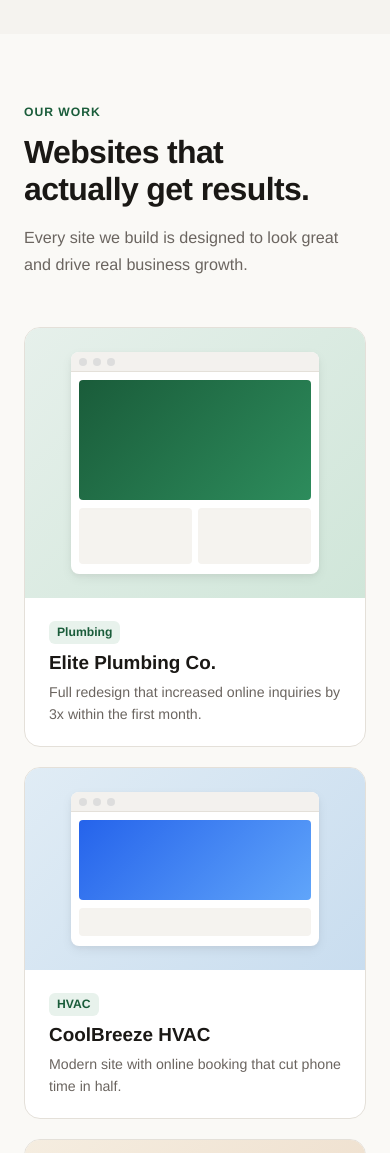
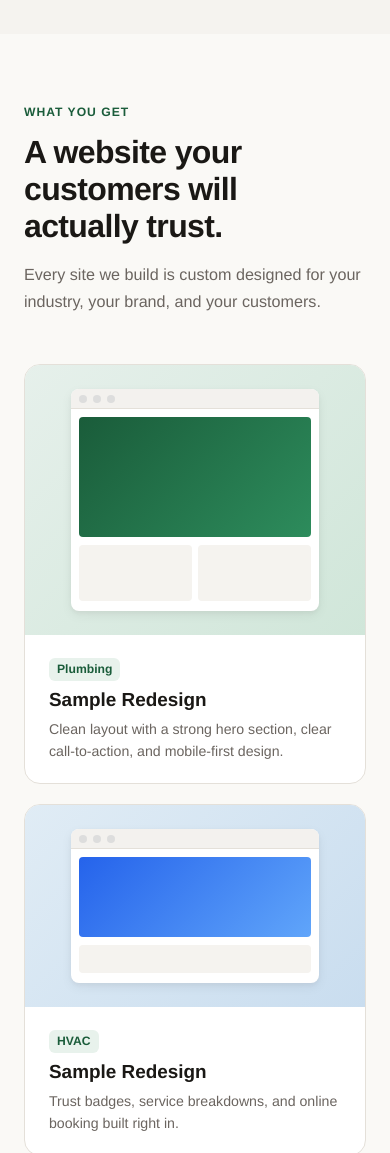
Before and after one commit to abaloga/pagecraft-landing, a plain HTML site: page index.html in a window 390 px wide. Shown: the part 3800-4953 px from the top of the page. Drawn offline with Linux system fonts and the light colour scheme; a web font is replaced by a local one.

Commit message:
Replace fake portfolio with preview section - no clients yet

```diff
--- a/index.html
+++ b/index.html
@@ -55,7 +55,7 @@
         <ul role="list">
           <li><a href="#services">Services</a></li>
           <li><a href="#how-it-works">Process</a></li>
-          <li><a href="#portfolio">Work</a></li>
+          <li><a href="#preview">Preview</a></li>
           <li><a href="#pricing">Pricing</a></li>
         </ul>
       </nav>
@@ -75,7 +75,7 @@
       <ul role="list">
         <li><a href="#services">Services</a></li>
         <li><a href="#how-it-works">Process</a></li>
-        <li><a href="#portfolio">Work</a></li>
+        <li><a href="#preview">Preview</a></li>
         <li><a href="#pricing">Pricing</a></li>
         <li><a href="#contact" class="btn btn--primary" style="margin-top: var(--space-4); display: inline-block;">Free Mockup</a></li>
       </ul>
@@ -205,13 +205,13 @@
       </div>
     </section>
 
-    <!-- Portfolio Preview -->
-    <section class="portfolio" id="portfolio">
+    <!-- Preview -->
+    <section class="portfolio" id="preview">
       <div class="portfolio__inner">
         <div class="portfolio__header">
-          <span class="section-label">Our Work</span>
-          <h2>Websites that actually get results.</h2>
-          <p>Every site we build is designed to look great and drive real business growth.</p>
+          <span class="section-label">What You Get</span>
+          <h2>A website your customers will actually trust.</h2>
+          <p>Every site we build is custom designed for your industry, your brand, and your customers.</p>
         </div>
         <div class="portfolio__grid">
           <div class="portfolio__item portfolio__item--large">
@@ -226,8 +226,8 @@
             </div>
             <div class="portfolio__info">
               <span class="portfolio__tag">Plumbing</span>
-              <h3>Elite Plumbing Co.</h3>
-              <p>Full redesign that increased online inquiries by 3x within the first month.</p>
+              <h3>Sample Redesign</h3>
+              <p>Clean layout with a strong hero section, clear call-to-action, and mobile-first design.</p>
             </div>
           </div>
           <div class="portfolio__item">
@@ -240,8 +240,8 @@
             </div>
             <div class="portfolio__info">
               <span class="portfolio__tag">HVAC</span>
-              <h3>CoolBreeze HVAC</h3>
-              <p>Modern site with online booking that cut phone time in half.</p>
+              <h3>Sample Redesign</h3>
+              <p>Trust badges, service breakdowns, and online booking built right in.</p>
             </div>
           </div>
           <div class="portfolio__item">
@@ -254,8 +254,8 @@
             </div>
             <div class="portfolio__info">
               <span class="portfolio__tag">Roofing</span>
-              <h3>Summit Roofing</h3>
-              <p>Professional site that builds trust and generates qualified leads on autopilot.</p>
+              <h3>Sample Redesign</h3>
+              <p>Professional look that builds credibility and makes it easy for customers to reach you.</p>
             </div>
           </div>
         </div>
@@ -452,7 +452,7 @@
             <ul role="list">
               <li><a href="#services">Services</a></li>
               <li><a href="#how-it-works">Process</a></li>
-              <li><a href="#portfolio">Work</a></li>
+              <li><a href="#preview">Preview</a></li>
               <li><a href="#pricing">Pricing</a></li>
               <li><a href="#contact">Contact</a></li>
             </ul>
```
